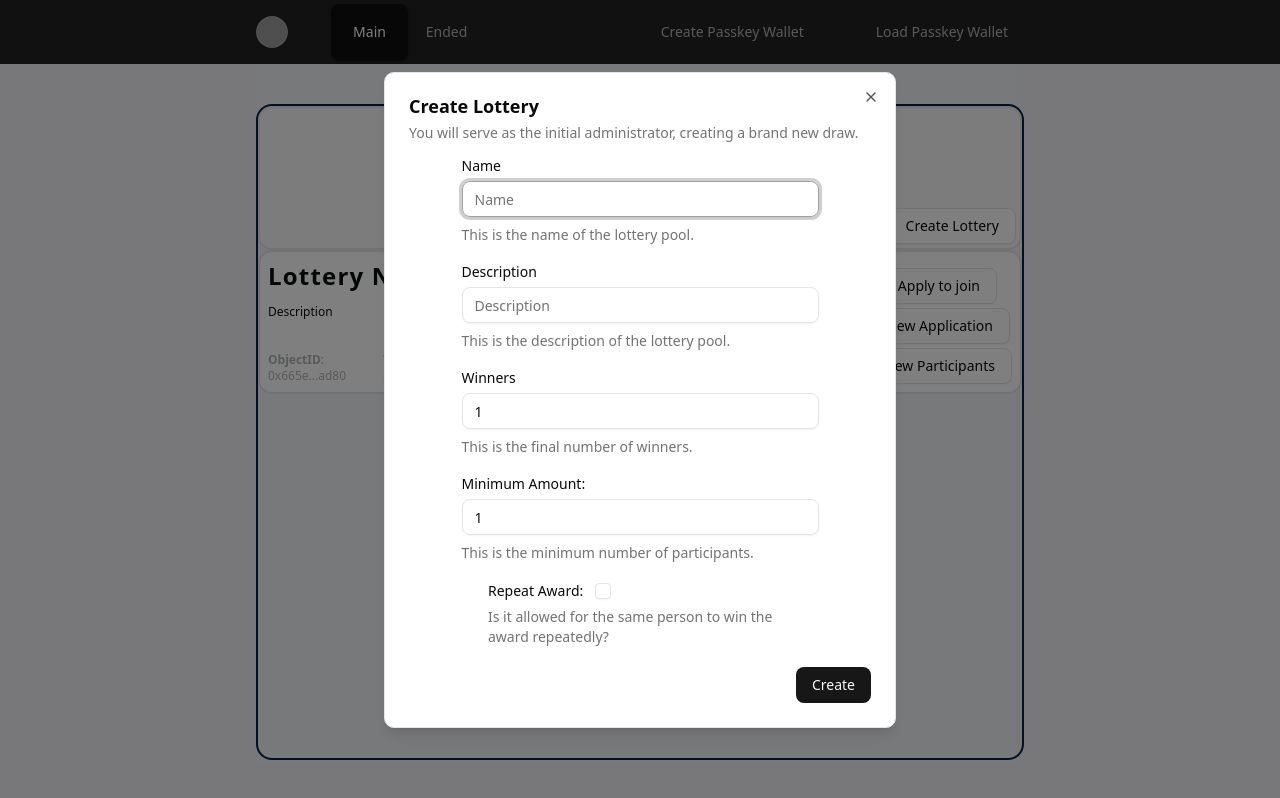
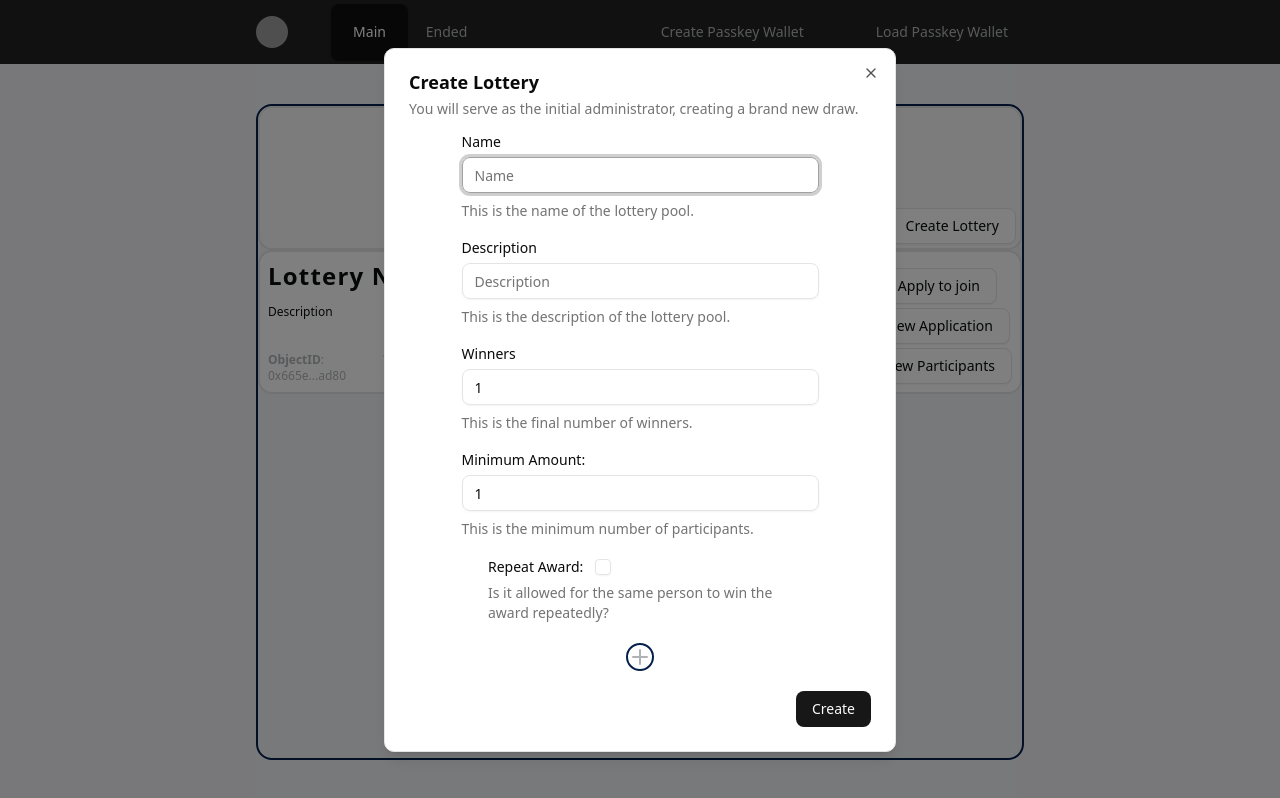
Before and after one commit to zcy1024/luckcky-sui, a Next.js app: page / in a window 1280 px wide. Both pictures are taken after typing "Sample" into the empty fields and a click on the button "Create Lottery". Built offline with nearby package versions, Linux system fonts and the light colour scheme; grey boxes are pictures that could not be loaded; what @mysten/dapp-kit, @mysten/sui would draw is missing.

Commit message:
clean up the structure

```diff
--- a/src/components/createLottery.tsx
+++ b/src/components/createLottery.tsx
@@ -23,8 +23,8 @@ import {
     FormMessage,
 } from "@/components/ui/form";
 import {Input} from "@/components/ui/input";
-import {useState} from "react";
 import {Checkbox} from "@/components/ui/checkbox";
+import {Plus} from "lucide-react";
 
 const formSchemaObj = {
     Name: z.string().min(1, {
@@ -46,12 +46,14 @@ const formSchemaObj = {
     "Repeat Award": z.boolean().default(false).optional(),
 };
 
+const formSchema = z.object(formSchemaObj)
+    .refine(obj => obj["Minimum Amount"] >= obj.Winners, {
+        message: "Must satisfy `Minimum Amount` >= `Winners`", path: ["Minimum Amount"]
+    })
+;
+
 export default function CreateLottery() {
-    const [formSchema, setFormSchema] = useState(z.object(formSchemaObj)
-        .refine(obj => obj["Minimum Amount"] >= obj.Winners, {
-        message: "Must satisfy `Minimum Amount` >= `Winners`", path: ["Minimum Amount"]
-    }));
-    const [form, setForm] = useState(useForm<z.infer<typeof formSchema>>({
+    const form = useForm<z.infer<typeof formSchema>>({
         resolver: zodResolver(formSchema),
         defaultValues: {
             Name: "",
@@ -60,7 +62,7 @@ export default function CreateLottery() {
             "Minimum Amount": 1,
             "Repeat Award": false
         }
-    }));
+    });
     const onSubmit = (values: z.infer<typeof formSchema>) => {
         console.log(values);
     }
@@ -161,6 +163,7 @@ export default function CreateLottery() {
                                 </FormItem>
                             )}
                         />
+                        <Plus size={28} className="border-2 border-[#041f4b] rounded-full font-bold text-[#afb3b5] hover:text-[#35a1f7] active:text-[#196ae3] cursor-pointer" />
                         <DialogFooter className="self-end items-center">
                             <Button variant="default" type="submit" className="cursor-pointer">Create</Button>
                         </DialogFooter>
```
